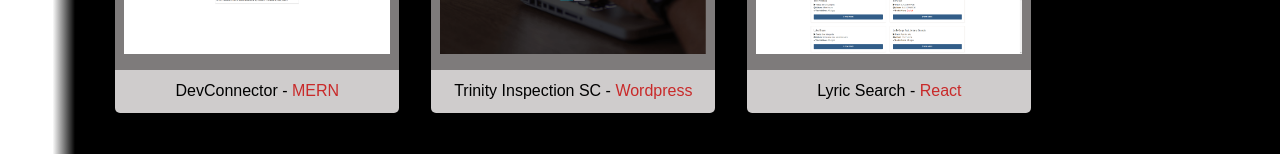
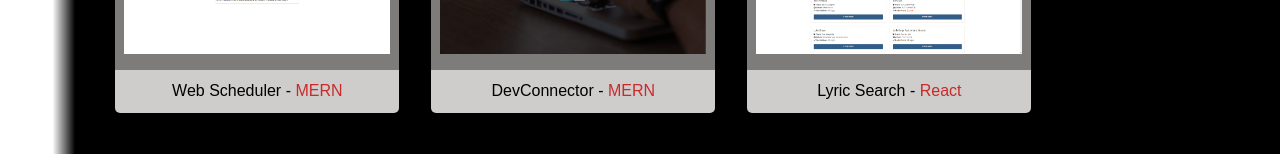
Before and after one commit to WillKoste/Simplicitly, a React (Create React App) app in the folder client/: page /projects in a window 1280 px wide. Shown: the part 365-519 px from the top of the page. Built offline with nearby package versions, Linux system fonts and the light colour scheme.

Commit message:
Fixed the stupd mistake in projects page

```diff
--- a/client/src/components/layout/Projects.js
+++ b/client/src/components/layout/Projects.js
@@ -28,17 +28,17 @@ const Projects = () => {
 							</a>
 							<a href='https://web-scheduler-production.herokuapp.com/' target='_blank' rel='noopener noreferrer'>
 								<p>
-									DevConnector - <span className='projects-desc'>MERN</span>
+									Web Scheduler - <span className='projects-desc'>MERN</span>
 								</p>
 							</a>
 						</div>
 						<div className='item'>
 							<a href='https://dev-connector-wkoste.herokuapp.com/' target='_blank' rel='noopener noreferrer'>
-								<img src={DevConnector} alt='Trinity Inspection SC - Simplicitly - WordPress' />
+								<img src={DevConnector} alt='DevConnector - Simplicitly - MERN' />
 							</a>
 							<a href='https://dev-connector-wkoste.herokuapp.com/' target='_blank' rel='noopener noreferrer'>
 								<p>
-									Trinity Inspection SC - <span className='projects-desc'>Wordpress</span>
+									DevConnector - <span className='projects-desc'>MERN</span>
 								</p>
 							</a>
 						</div>
```
